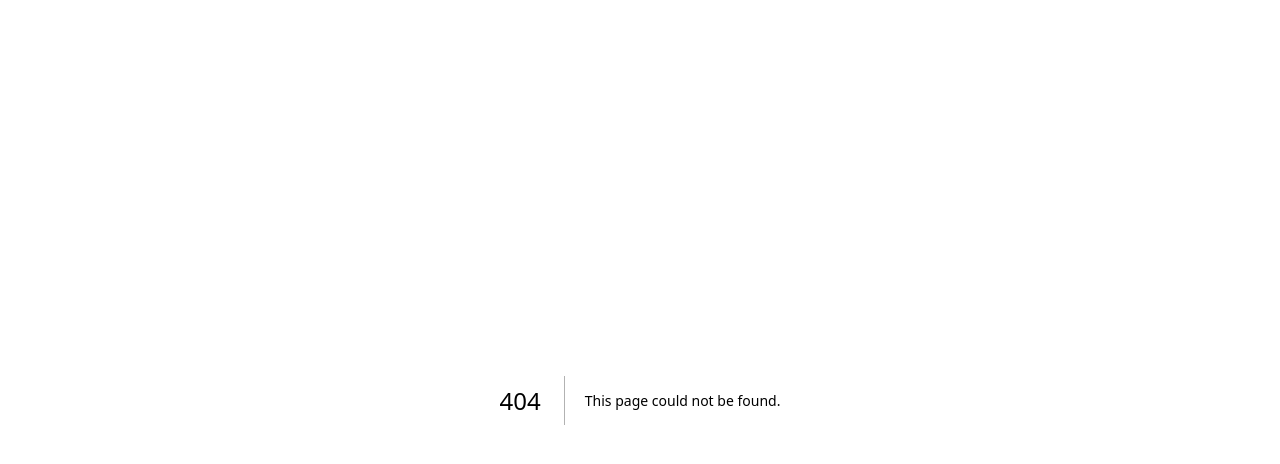
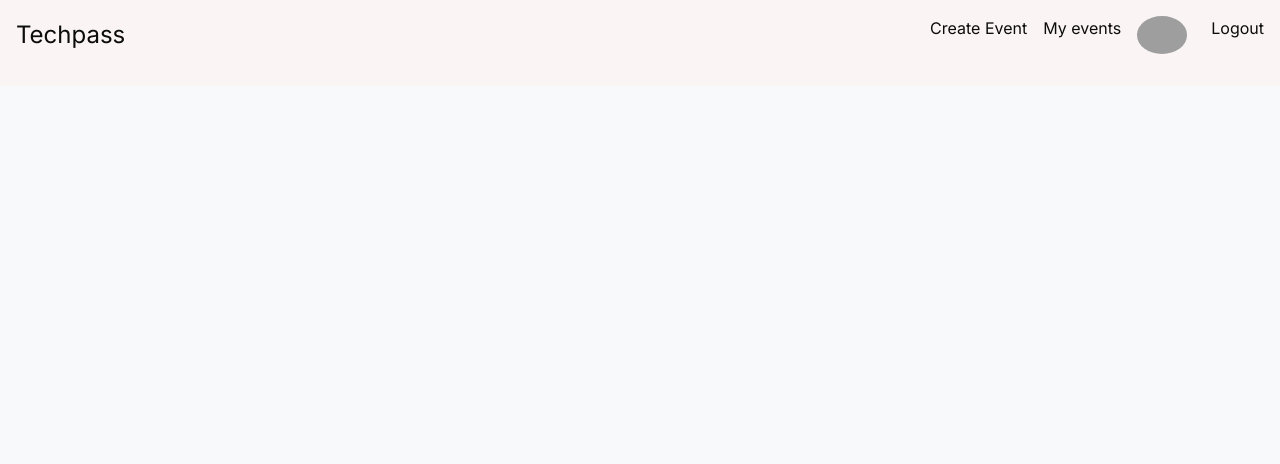
Before and after one commit to mobidev-attachees/techpass, a Next.js app: page /dashboard in a window 1280 px wide. Before the commit this address had no page. Shown: the top 464 px of the page. Built offline with nearby package versions, Linux system fonts and the light colour scheme; grey boxes are pictures that could not be loaded.

Commit message:
created dashboard and its css

```diff
--- /dev/null
+++ b/src/app/dashboard/page.js
@@ -0,0 +1,66 @@
+"use client";
+import Link from "next/link";
+import styles from "./page.module.css";
+
+export default function dashboard() {
+  return (
+    <>
+      <nav className={styles.navbar}>
+        <div className={styles.container}>
+          <Link href="/">
+            <p className={styles.brand}>Techpass</p>
+          </Link>
+          <button
+            className={`${styles.toggleBtn} ${styles["toggleBtn-lg"]}`}
+            aria-controls="responsive-navbar-nav"
+          >
+            <span className={styles.srOnly}>Toggle navigation</span>
+            <span className={styles.iconBar}></span>
+            <span className={styles.iconBar}></span>
+            <span className={styles.iconBar}></span>
+          </button>
+          <div className={styles.collapse}>
+            <ul className={`${styles.nav} ${styles["me-auto"]}`}>
+              {/* <li className={styles.navItem}>
+                <Link href="event">
+                  <p className={styles.navLink}>Home</p>
+                </Link>
+              </li> */}
+              <li className={styles.navItem}>
+                <Link href="/createevent">
+                  <p className={styles.navLink}>Create Event</p>
+                </Link>
+              </li>
+              <li className={styles.navItem}>
+                <Link href="/events">
+                  <p className={styles.navLink}>My events</p>
+
+                </Link>
+              </li>
+            </ul>
+            <ul className={styles.nav}>
+                <ul className={styles.nav}>
+                  <li className={styles.navItem}>
+                    <Link href="#deets">
+                      <p className={styles.navLink}>
+                        <img src="175.jpg" alt="profile photo" className={styles.navImage} />
+
+                      </p>
+                    </Link>
+                  </li>
+                </ul>
+
+              <li className={styles.navItem}>
+                <Link href="/login">
+                  <p className={styles.navLink}>Logout</p>
+                </Link>
+              </li>
+            </ul>
+          </div>
+        </div>
+      </nav>
+
+      {/* Your page content goes here */}
+    </>
+  );
+}
--- /dev/null
+++ b/src/app/dashboard/page.module.css
@@ -0,0 +1,80 @@
+/* page.module.css */
+
+.navbar {
+  background-color: #faf4f4; /* Example background color */
+  color: #0c0c0c;
+}
+
+.container {
+  display: flex;
+  align-items: center;
+  justify-content: space-between;
+  padding: 1rem;
+}
+
+.brand {
+  color: #0c0c0c; /* Example text color */
+  font-size: 1.5rem;
+  text-decoration: none;
+}
+
+.toggleBtn {
+  background-color: transparent;
+  border: none;
+  cursor: pointer;
+  padding: 0.25rem 0.5rem;
+}
+
+.toggleBtn-lg {
+  display: none; /* Example: hide on larger screens */
+}
+
+.srOnly {
+  position: absolute;
+  width: 1px;
+  height: 1px;
+  padding: 0;
+  margin: -1px;
+  overflow: hidden;
+  clip: rect(0, 0, 0, 0);
+  white-space: nowrap;
+  border: 0;
+}
+
+.iconBar {
+  background-color: #fff; /* Example icon color */
+  display: block;
+  width: 1.5rem;
+  height: 0.2rem;
+  margin: 0.25rem auto;
+}
+
+.collapse {
+  display: flex;
+  flex-grow: 1;
+  justify-content: flex-end;
+}
+
+.nav {
+  display: flex;
+  list-style: none;
+  margin: 0;
+  padding: 0;
+}
+
+.navItem {
+  margin-left: 1rem; /* Example spacing between nav items */
+}
+
+.navLink {
+  color: #0c0c0c; /* Example text color */
+  text-decoration: none;
+}
+
+/* Additional styles for the image within the navbar */
+.navImage {
+  max-width: 50px; /* Ensure the image doesn't exceed the width of its container */
+  max-height: 50px; /* Ensure the image doesn't exceed the height of its container */
+  margin-right: 0.5rem; /* Example margin between image and text */
+  border-radius: 100%;
+}
```
